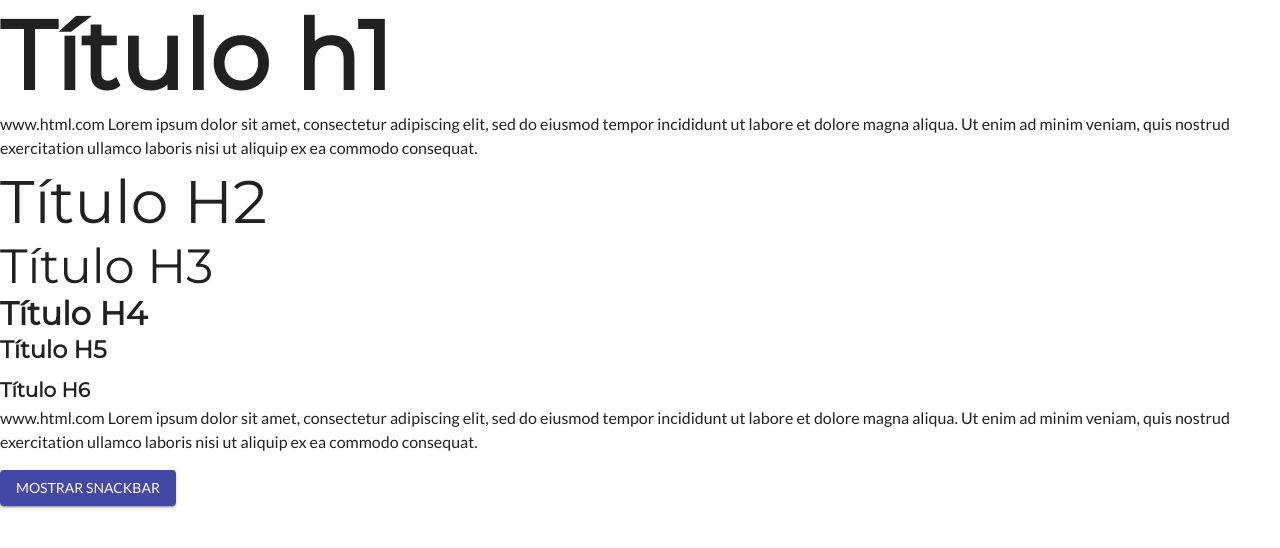
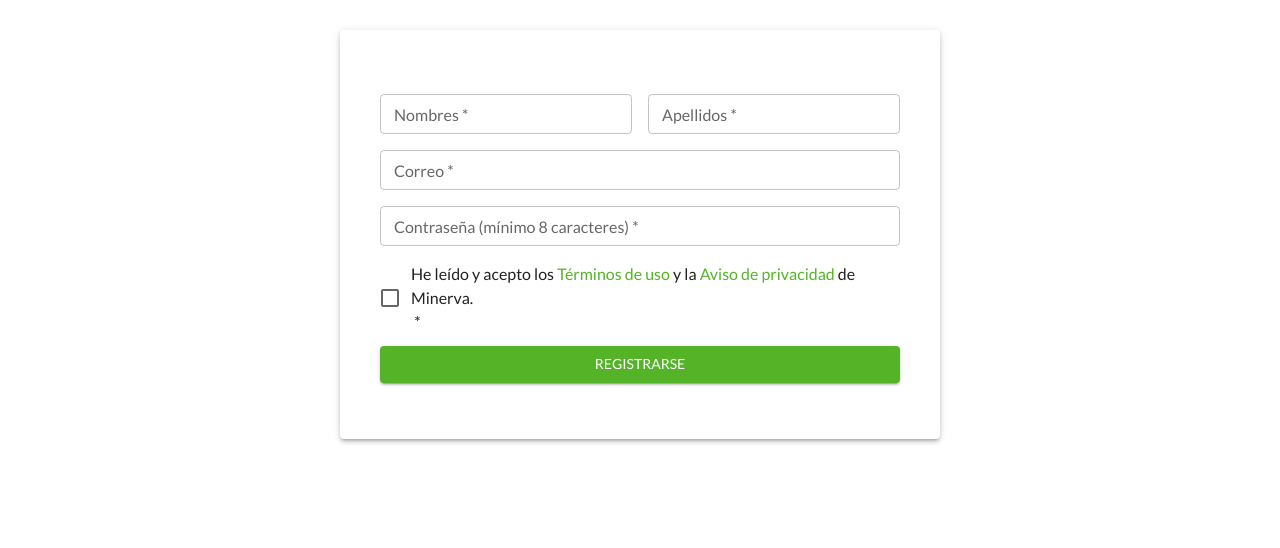
Before and after one commit to MinervaLMS/frontend, a Next.js app: page / in a window 1280 px wide. Shown: the top 548 px of the page. Built offline with nearby package versions, Linux system fonts and the light colour scheme.

Commit message:
feature(theme): Proving different layout elements and statements

```diff
--- a/app/page.tsx
+++ b/app/page.tsx
@@ -1,80 +1,44 @@
 "use client";
 
-import Image from "next/image";
-//import styles from "@/styles/Home.module.css";
-import "@/styles/globals.css";
+import bg from "@/public/assets/images/register-bg.png";
 
-import CustomSnackbar from "@/components/common/CustomSnackbar";
-import Button from "@mui/material/Button";
 import * as React from "react";
 import { useAppSelector } from "@/redux/hook";
+import { Box, Container, Paper, Typography } from "@mui/material";
+import Image from "next/image";
 
-// Theming
-import lightTheme from "@/styles/themes/LightTheme"
-import { Box, ThemeProvider, Typography } from "@mui/material";
-import CssBaseline from '@mui/material/CssBaseline';
+import styles from "@/styles/RegisterLogin.module.css";
+import Link from "@mui/material/Link";
+import RegisterForm from "@/components/features/RegisterForm";
 
 export default function Home() {
 
   const userLoginState = useAppSelector((state) => state.persistedReducer.userLoginState.email);
 
-  const [snackbarOpen, setSnackbarOpen] = React.useState(false);
-
-  const handleSnackbarClick = () => {
-    setSnackbarOpen(true);
-  };
-
-  const handleSnackbarClose = () => {
-    setSnackbarOpen(false);
-  };
-
   return (
 
-    <ThemeProvider theme={lightTheme}>
+    <Container
+    sx={{
+      display: "flex",
+      flexDirection: "column",
+      height: "100vh",
+      alignItems: "center"
+    }}
+    >
+      <Paper
+        elevation={3}
+        sx={{
+          //flex: 1,
+          padding: '40px',
+          margin: "30px",
+          overflow: 'auto',
+          maxWidth: "sm"
+        }}
+      >
+        <RegisterForm />
 
-      <CssBaseline/>
+      </Paper>
+  </Container>
 
-      <main>
-
-        <Typography variant="h1">Título h1</Typography>
-        <Typography variant="body1" gutterBottom>
-          www.html.com Lorem ipsum dolor sit amet, consectetur adipiscing elit, sed do eiusmod tempor incididunt ut labore et dolore magna aliqua. Ut enim ad minim veniam, quis nostrud exercitation ullamco laboris nisi ut aliquip ex ea commodo consequat.
-        </Typography>
-        <Typography variant="h2">Título H2</Typography>
-        <Typography variant="h3">Título H3</Typography>
-        <Typography variant="h4">Título H4</Typography>
-        <Typography variant="h5" gutterBottom>Título H5</Typography>
-        <Typography variant="h6">Título H6</Typography>
-        <Typography variant="body1" gutterBottom>
-          www.html.com Lorem ipsum dolor sit amet, consectetur adipiscing elit, sed do eiusmod tempor incididunt ut labore et dolore magna aliqua. Ut enim ad minim veniam, quis nostrud exercitation ullamco laboris nisi ut aliquip ex ea commodo consequat.
-        </Typography>
-
-        {/* Sección de pruebas */}
-        <p>{userLoginState}</p>
-
-        <section>
-          {/* Botón para abrir el Snackbar */}
-          <Button
-            variant="contained"
-            color="primary"
-            onClick={handleSnackbarClick}
-          >
-            Mostrar Snackbar
-          </Button>
-
-          {/* Snackbar */}
-          <CustomSnackbar
-            message="Este es un mensaje de ejemplo"
-            severity="warning"
-            vertical="top"
-            horizontal="center"
-            autoHideDuration={3000}
-            open={snackbarOpen}
-            onClose={handleSnackbarClose}
-          />
-        </section>
-      </main>
-
-    </ThemeProvider>
   );
 }
```
